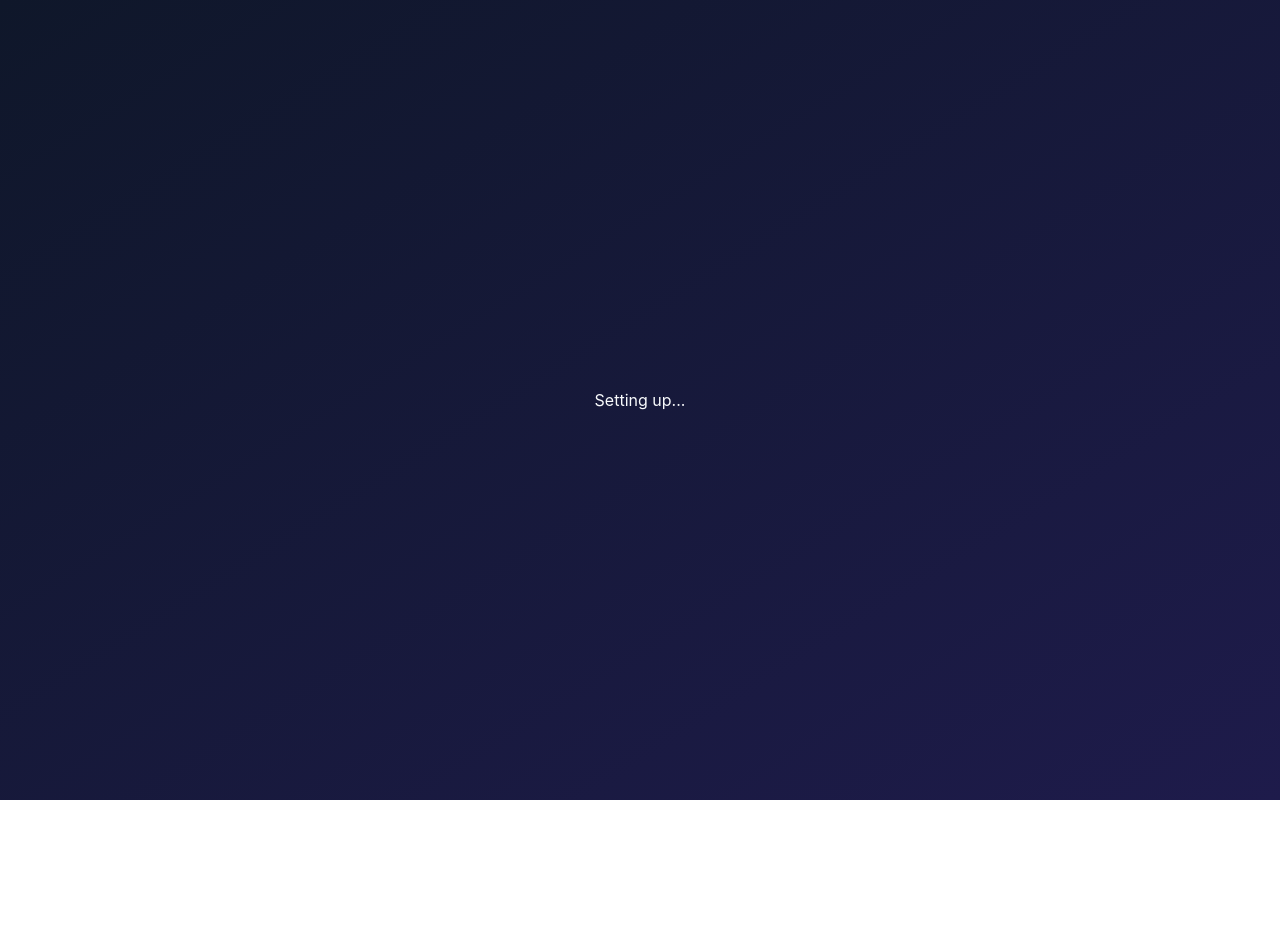
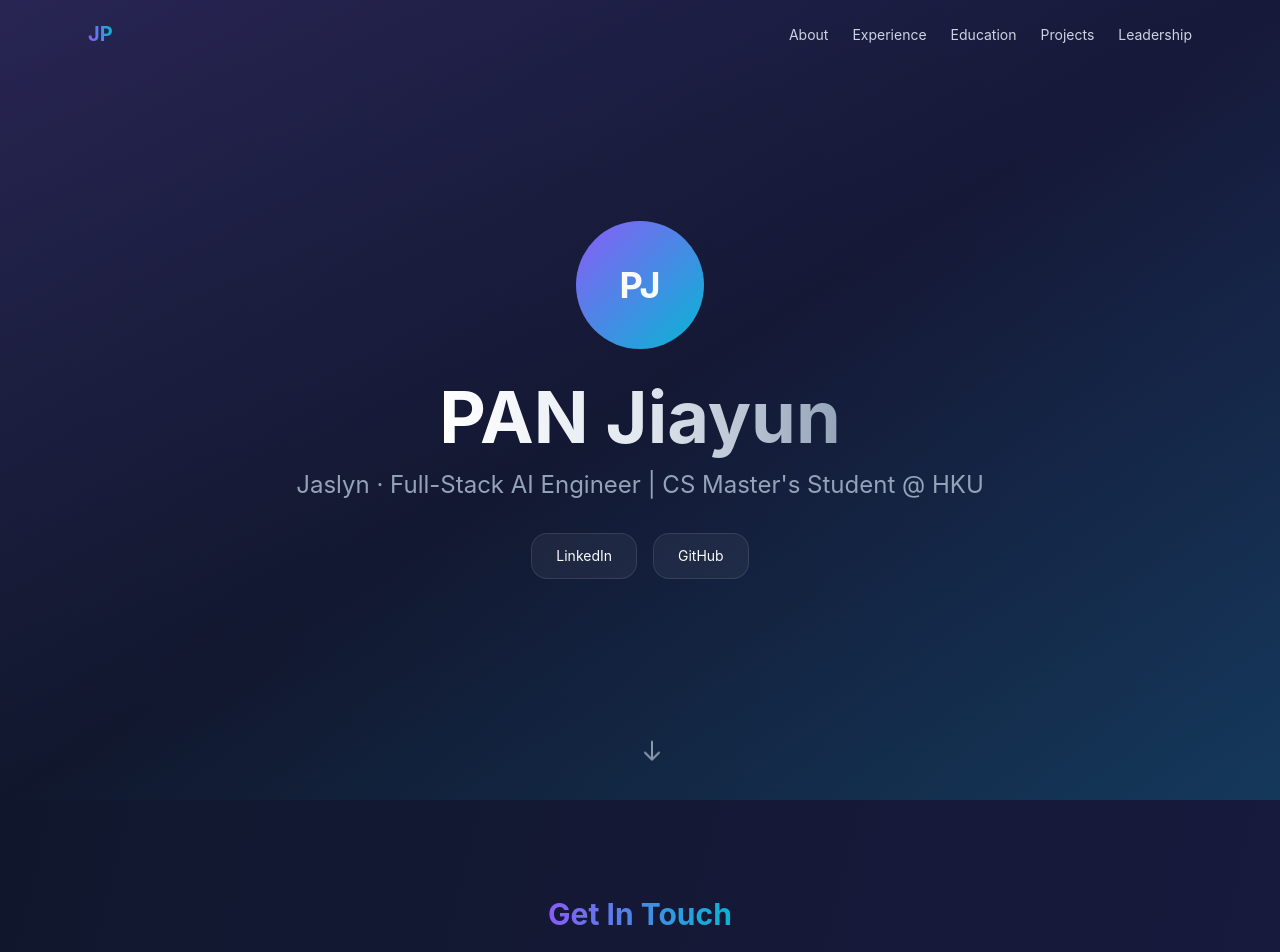
Before and after one commit to youzuos/personal_CV_web, a React (Vite) app: page / in a window 1280 px wide. Shown: the top 952 px of the page. Before the commit the page ends 800 px from the top, so only its background shows below. Built offline with nearby package versions, Linux system fonts and the light colour scheme.

Commit message:
feat: assemble App component with all sections

```diff
--- a/src/App.jsx
+++ b/src/App.jsx
@@ -1,5 +1,27 @@
+import Navbar from './components/Navbar'
+import Hero from './components/Hero'
+import About from './components/About'
+import Experience from './components/Experience'
+import Education from './components/Education'
+import Projects from './components/Projects'
+import Leadership from './components/Leadership'
+import Footer from './components/Footer'
+
 function App() {
-  return <div className="min-h-screen flex items-center justify-center">Setting up...</div>
+  return (
+    <div className="min-h-screen">
+      <Navbar />
+      <main>
+        <Hero />
+        <About />
+        <Experience />
+        <Education />
+        <Projects />
+        <Leadership />
+      </main>
+      <Footer />
+    </div>
+  )
 }
 
 export default App
```
